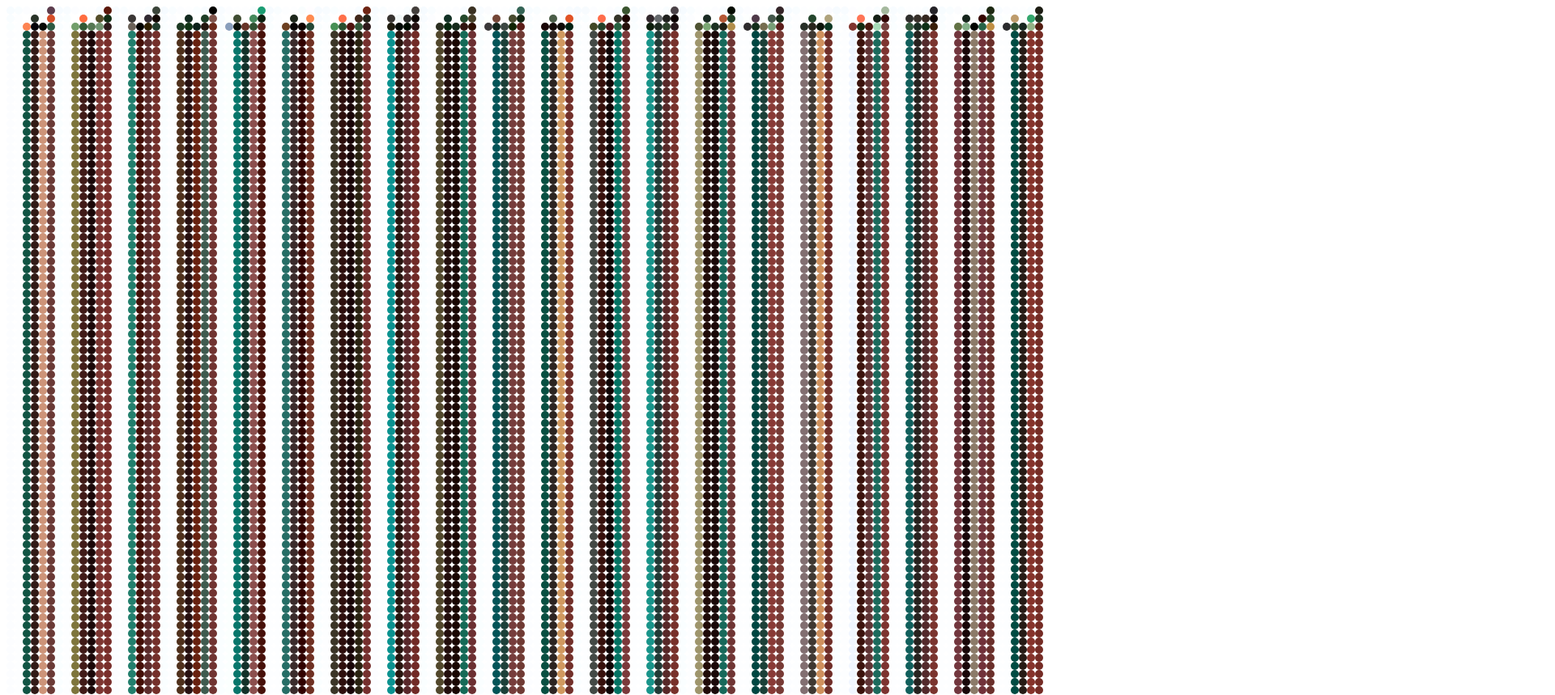
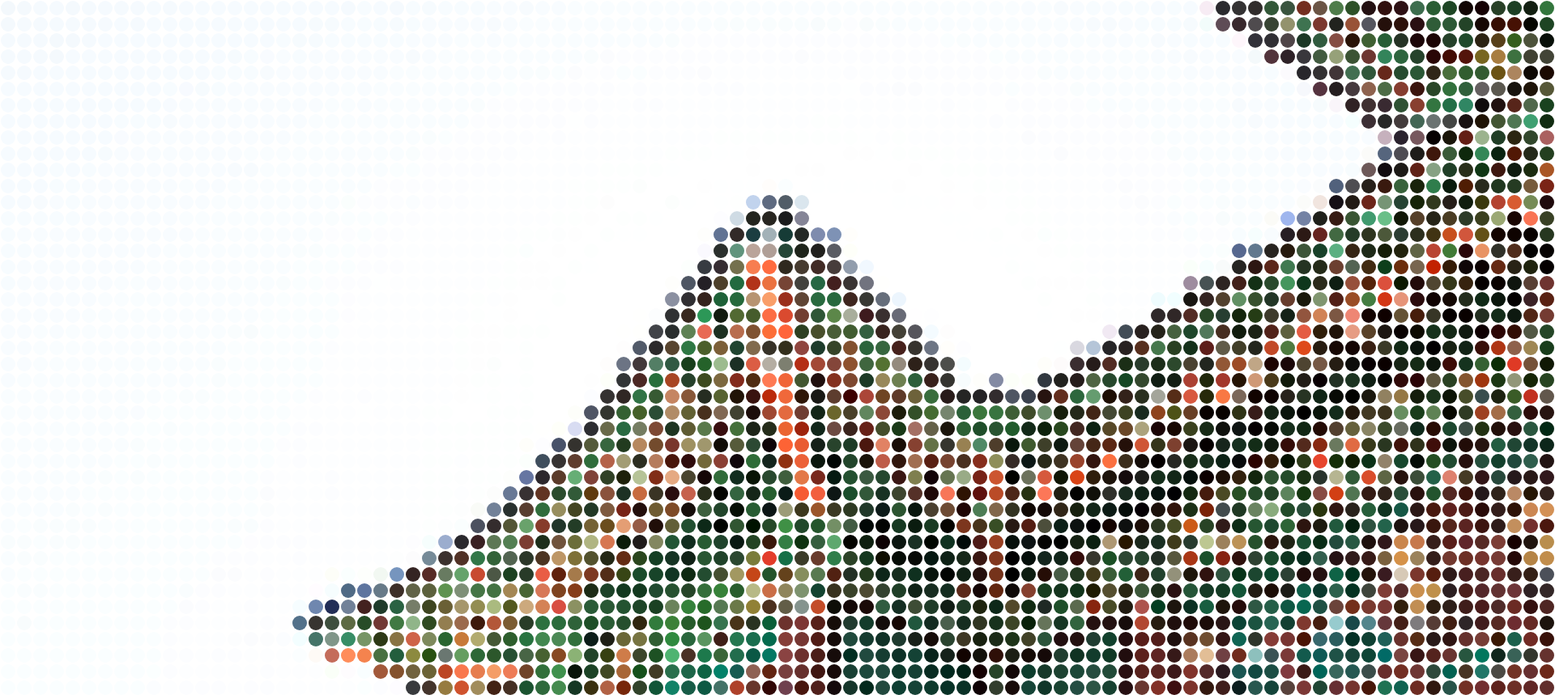
Before and after one commit to INOCCENT-Dev/koreanProject, a plain HTML site: page index.html in a window 1280 px wide. Shown: the top 859 px of the page at 81% size, 1920 px wide, since content can reach past the window. Drawn offline with Linux system fonts and the light colour scheme.

Commit message:
Add files via upload

```diff
--- a/code.js
+++ b/code.js
@@ -3,7 +3,7 @@ window.onload = function() {
   const ctx = canvas.getContext("2d");
   const img = new Image();
   img.onload = function(){
-    ctx.drawImage(img,0,0,1280,853);
+    ctx.drawImage(img,0,0,canvas.width,canvas.height);
     let imageData = ctx.getImageData(0,0,canvas.width,canvas.height);
 
     setTimeout(function(){
@@ -15,15 +15,15 @@ window.onload = function() {
 
 function drawPixel(ctx,data){
 
-  for(let x = 5; x < data.width; x += 10){
+  for(let x = 10; x < data.width; x += 20){
     setTimeout(function(){
       ctx.fillStyle = 'rgb(255,255,255)';
-      ctx.fillRect(x-5,0,x+5,data.height);
+      ctx.fillRect(x-10,0,x+10,data.height);
 
-      for(let y = 5; y < data.height; y += 10){
+      for(let y = 10; y < data.height; y += 20){
         ctx.beginPath();
-        ctx.fillStyle = getRGB(x*20+10,y*20+10,data);
-        ctx.arc(x,y,5,0,2*Math.PI,true);
+        ctx.fillStyle = getRGB(x,y,data);
+        ctx.arc(x,y,9,0,2*Math.PI,true);
         ctx.fill();
       }
     },500);
--- a/index.html
+++ b/index.html
@@ -2,9 +2,10 @@
 <html>
   <head>
     <title>Korean Project</title>
+    <link rel="stylesheet" href="style.css">
     <script src = "code.js"></script>
   </head>
   <body>
-    <canvas id = "mycanvas" width = "1280" height = "853"></canvas>
+    <canvas id = "mycanvas" width = "1920" height = "1080"></canvas>
   </body>
 </html>
--- /dev/null
+++ b/style.css
@@ -0,0 +1,7 @@
+body{
+  margin: 0;
+}
+
+canvas{
+  margin: 0;
+}
```
